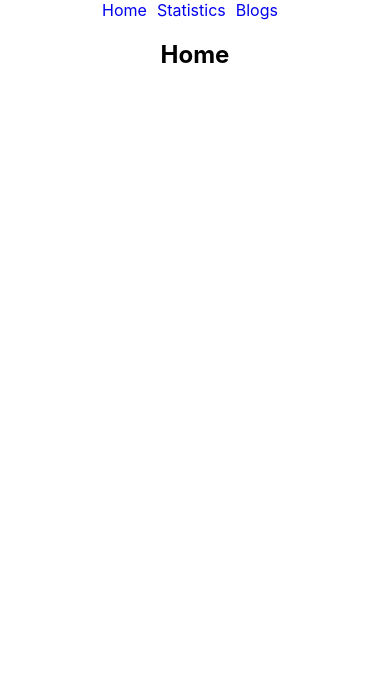
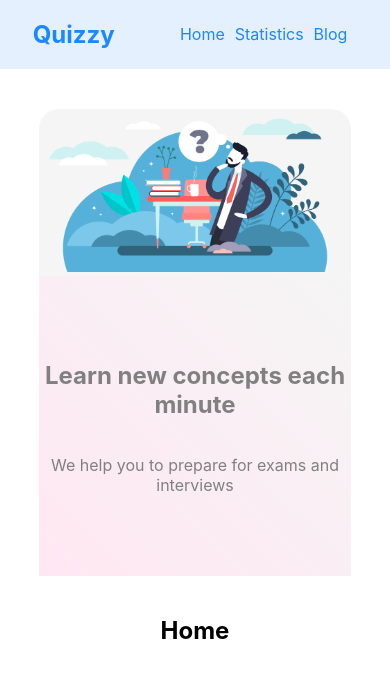
Before and after one commit to m7real/quizzy, a React (Create React App) app: page / in a window 390 px wide. Shown: the top 678 px of the page. Built offline with nearby package versions, Linux system fonts and the light colour scheme.

Commit message:
homepage header added

```diff
--- a/src/App.js
+++ b/src/App.js
@@ -1,6 +1,6 @@
 import { createBrowserRouter, RouterProvider } from "react-router-dom";
 import "./App.css";
-import Blogs from "./components/Blogs/Blogs";
+import Blog from "./components/Blog/Blog";
 import ErrorPage from "./components/ErrorPage/ErrorPage";
 import Home from "./components/Home/Home";
 import Statistics from "./components/Statistics/Statistics";
@@ -21,8 +21,8 @@ function App() {
           element: <Statistics></Statistics>,
         },
         {
-          path: "blogs",
-          element: <Blogs></Blogs>,
+          path: "blog",
+          element: <Blog></Blog>,
         },
       ],
     },
--- a/src/components/Blogs/Blogs.js
+++ b/src/components/Blog/Blog.js
@@ -1,6 +1,6 @@
 import React from "react";
 
-const Blogs = () => {
+const Blog = () => {
   return (
     <div>
       <h4>Blogs</h4>
@@ -8,4 +8,4 @@ const Blogs = () => {
   );
 };
 
-export default Blogs;
+export default Blog;
--- /dev/null
+++ b/src/components/Cover/Cover.css
@@ -0,0 +1,40 @@
+.cover {
+  margin: 40px auto;
+  display: flex;
+  justify-content: center;
+}
+
+.cover-left {
+  background: linear-gradient(45deg, #ffe7f2, whitesmoke);
+  color: gray;
+  width: 40vw;
+  height: 300px;
+  border-radius: 20px 0 0 0px;
+  display: flex;
+  flex-direction: column;
+  justify-content: center;
+}
+
+.cover-right {
+  background-color: whitesmoke;
+  width: 40vw;
+  border-radius: 0 20px 0px 0;
+}
+.cover-right img {
+  width: 100%;
+}
+@media only screen and (max-width: 768px) {
+  .cover {
+    flex-direction: column-reverse;
+    align-items: center;
+  }
+  .cover-left {
+    width: 80vw;
+    border-radius: 0;
+  }
+
+  .cover-right {
+    width: 80vw;
+    border-radius: 20px 20px 0 0;
+  }
+}
--- /dev/null
+++ b/src/components/Cover/Cover.js
@@ -0,0 +1,19 @@
+import React from "react";
+import "./Cover.css";
+import cover from "../../cover.png";
+
+const Cover = () => {
+  return (
+    <div className="cover">
+      <div className="cover-left">
+        <h2>Learn new concepts each minute</h2>
+        <p>We help you to prepare for exams and interviews</p>
+      </div>
+      <div className="cover-right">
+        <img src={cover} alt="" />
+      </div>
+    </div>
+  );
+};
+
+export default Cover;
--- a/src/components/Header/Header.css
+++ b/src/components/Header/Header.css
@@ -1,4 +1,28 @@
-.nav a {
+.nav-container {
+  background-color: #e5f0ff;
+  color: #1a88ff;
+  display: flex;
+  align-items: center;
+  justify-content: space-around;
+}
+
+.nav-container a {
+  color: #1a88ff;
   text-decoration: none;
-  margin-right: 10px;
+  margin-right: 20px;
 }
+.nav-container a:hover {
+  color: #3ebdff;
+}
+.nav-items {
+  margin-left: 40vw;
+}
+
+@media only screen and (max-width: 549px) {
+  .nav-container a {
+    margin-right: 10px;
+  }
+  .nav-items {
+    margin-left: 0;
+  }
+}
--- a/src/components/Header/Header.js
+++ b/src/components/Header/Header.js
@@ -4,10 +4,15 @@ import "./Header.css";
 
 const Header = () => {
   return (
-    <nav className="nav">
-      <Link to="/">Home</Link>
-      <Link to="/statistics">Statistics</Link>
-      <Link to="/blogs">Blogs</Link>
+    <nav className="nav-container">
+      <div className="title">
+        <h2>Quizzy</h2>
+      </div>
+      <div className="nav-items">
+        <Link to="/">Home</Link>
+        <Link to="/statistics">Statistics</Link>
+        <Link to="/blog">Blog</Link>
+      </div>
     </nav>
   );
 };
--- a/src/components/Home/Home.js
+++ b/src/components/Home/Home.js
@@ -1,8 +1,10 @@
 import React from "react";
+import Cover from "../Cover/Cover";
 
 const Home = () => {
   return (
     <div>
+      <Cover></Cover>
       <h2>Home</h2>
     </div>
   );
```
Also changed, not shown: src/components/Blog/Blog.css (added).
